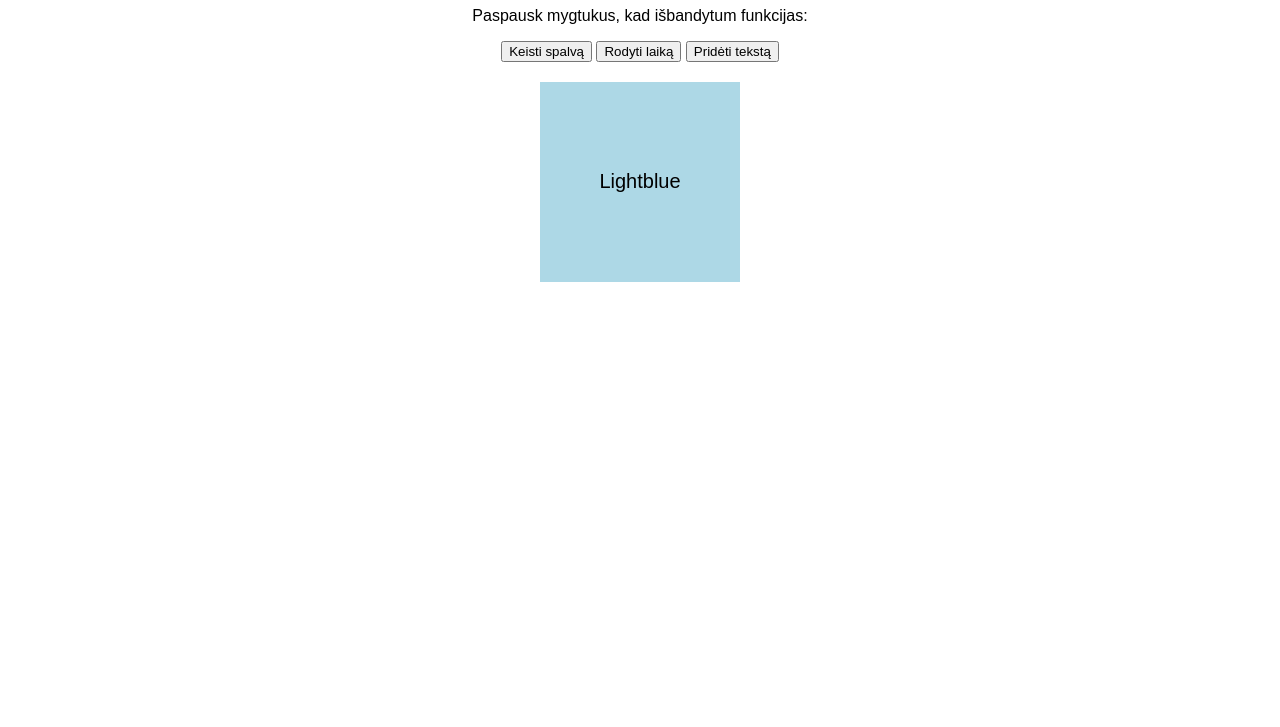
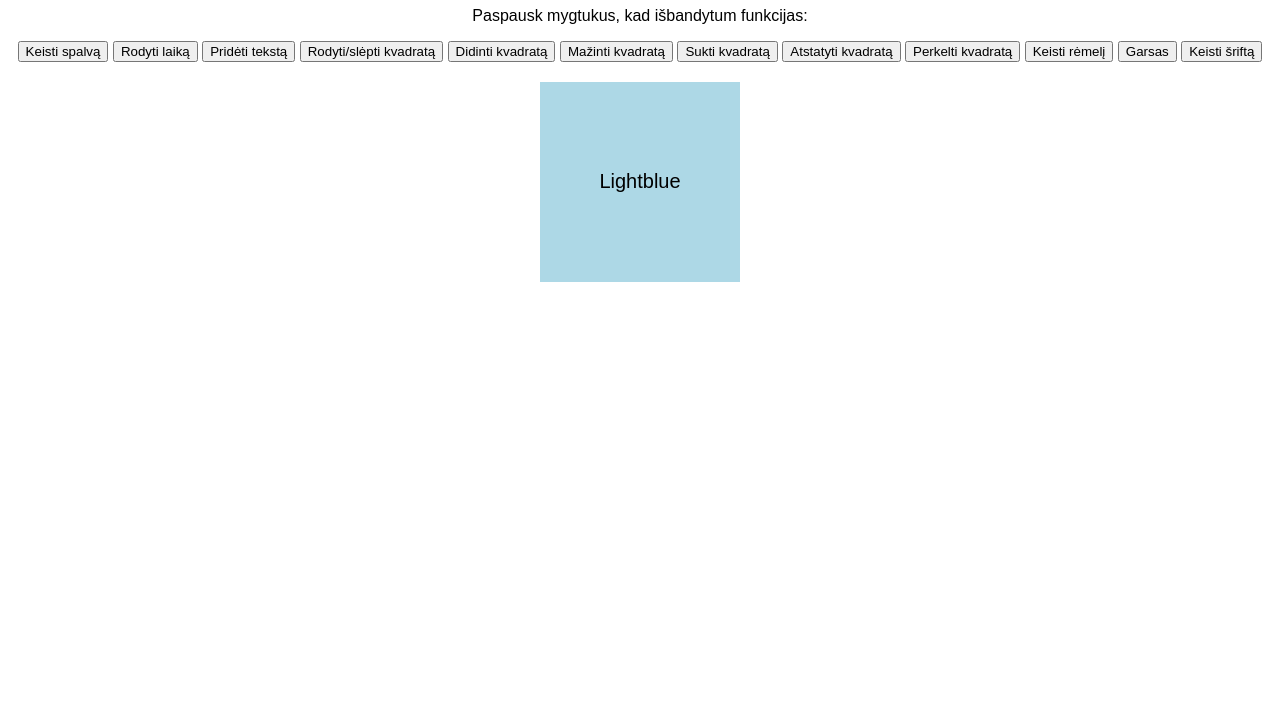
Before and after one commit to Elanas15/interaktyvuskampelis, a plain HTML site: page index.html in a window 1280 px wide. Shown: the part 73-800 px from the top of the page. Drawn offline with Linux system fonts and the light colour scheme.

Commit message:
Update index.html

```diff
--- a/index.html
+++ b/index.html
@@ -29,6 +29,15 @@
     <button onclick="changeColor()">Keisti spalvą</button>
     <button onclick="showTime()">Rodyti laiką</button>
     <button onclick="addText()">Pridėti tekstą</button>
+    <button onclick="toggleVisibility()">Rodyti/slėpti kvadratą</button>
+    <button onclick="increaseSize()">Didinti kvadratą</button>
+    <button onclick="decreaseSize()">Mažinti kvadratą</button>
+    <button onclick="rotateBox()">Sukti kvadratą</button>
+    <button onclick="resetBox()">Atstatyti kvadratą</button>
+    <button onclick="randomizePosition()">Perkelti kvadratą</button>
+    <button onclick="changeBorder()">Keisti rėmelį</button>
+    <button onclick="playSound()">Garsas</button>
+    <button onclick="changeFont()">Keisti šriftą</button>
 
     <div class="box" id="box">Lightblue</div>
     <p id="time"></p>
@@ -62,6 +71,58 @@
                 document.getElementById("customText").innerText = text;
             }
         }
+
+        function toggleVisibility() {
+            const box = document.getElementById("box");
+            box.style.display = box.style.display === 'none' ? 'flex' : 'none';
+        }
+
+        function increaseSize() {
+            const box = document.getElementById("box");
+            box.style.width = "300px";
+            box.style.height = "300px";
+        }
+
+        function decreaseSize() {
+            const box = document.getElementById("box");
+            box.style.width = "100px";
+            box.style.height = "100px";
+        }
+
+        function rotateBox() {
+            const box = document.getElementById("box");
+            box.style.transform = "rotate(45deg)";
+        }
+
+        function resetBox() {
+            const box = document.getElementById("box");
+            box.style.transform = "rotate(0deg)";
+            box.style.width = "200px";
+            box.style.height = "200px";
+        }
+
+        function randomizePosition() {
+            const box = document.getElementById("box");
+            box.style.position = "absolute";
+            box.style.top = Math.random() * (window.innerHeight - 200) + "px";
+            box.style.left = Math.random() * (window.innerWidth - 200) + "px";
+        }
+
+        function changeBorder() {
+            const box = document.getElementById("box");
+            box.style.border = "5px dashed black";
+        }
+
+        function playSound() {
+            const audio = new Audio('https://www.myinstants.com/media/sounds/tf2-hit-sound.mp3');
+            audio.play();
+        }
+
+        function changeFont() {
+            const box = document.getElementById("box");
+            const fonts = ['Arial', 'Courier New', 'Georgia', 'Times New Roman', 'Verdana'];
+            box.style.fontFamily = fonts[Math.floor(Math.random() * fonts.length)];
+        }
     </script>
 </body>
 </html>
```
